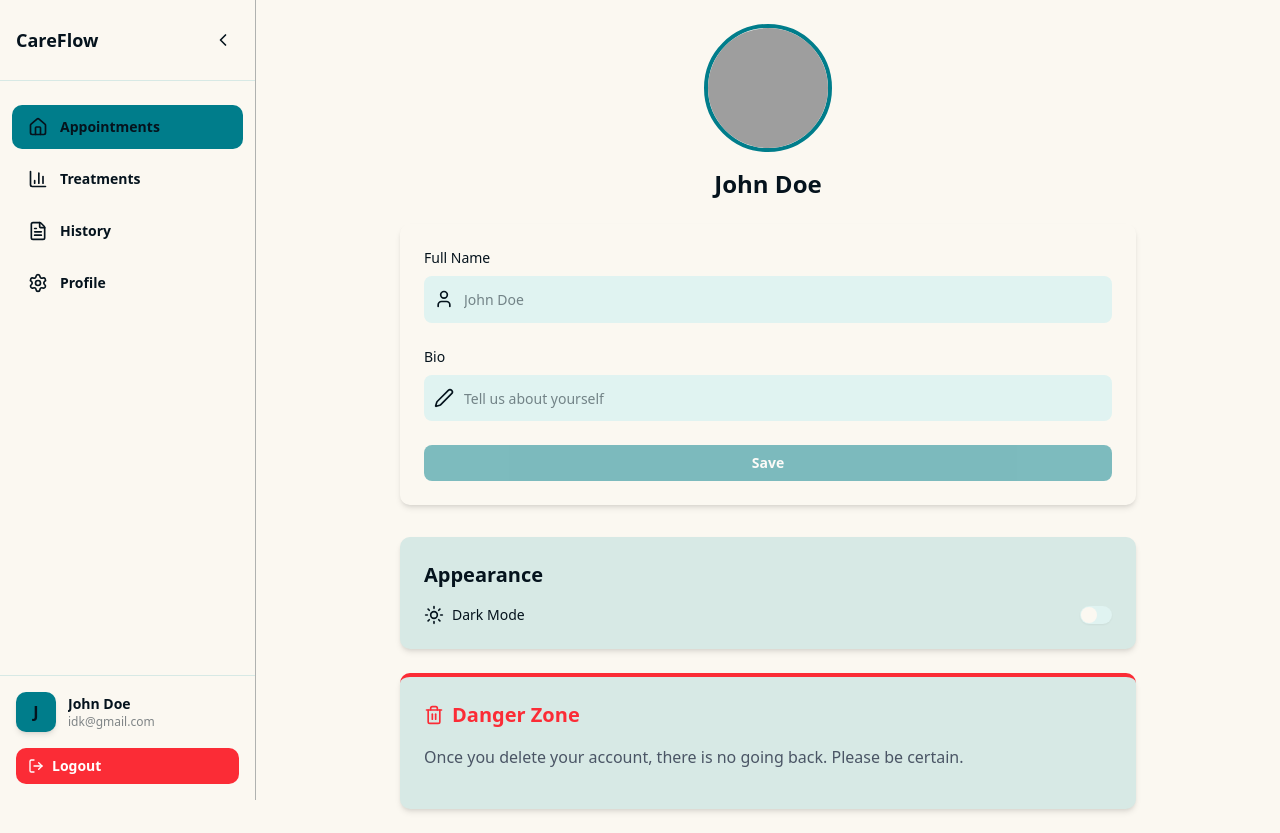
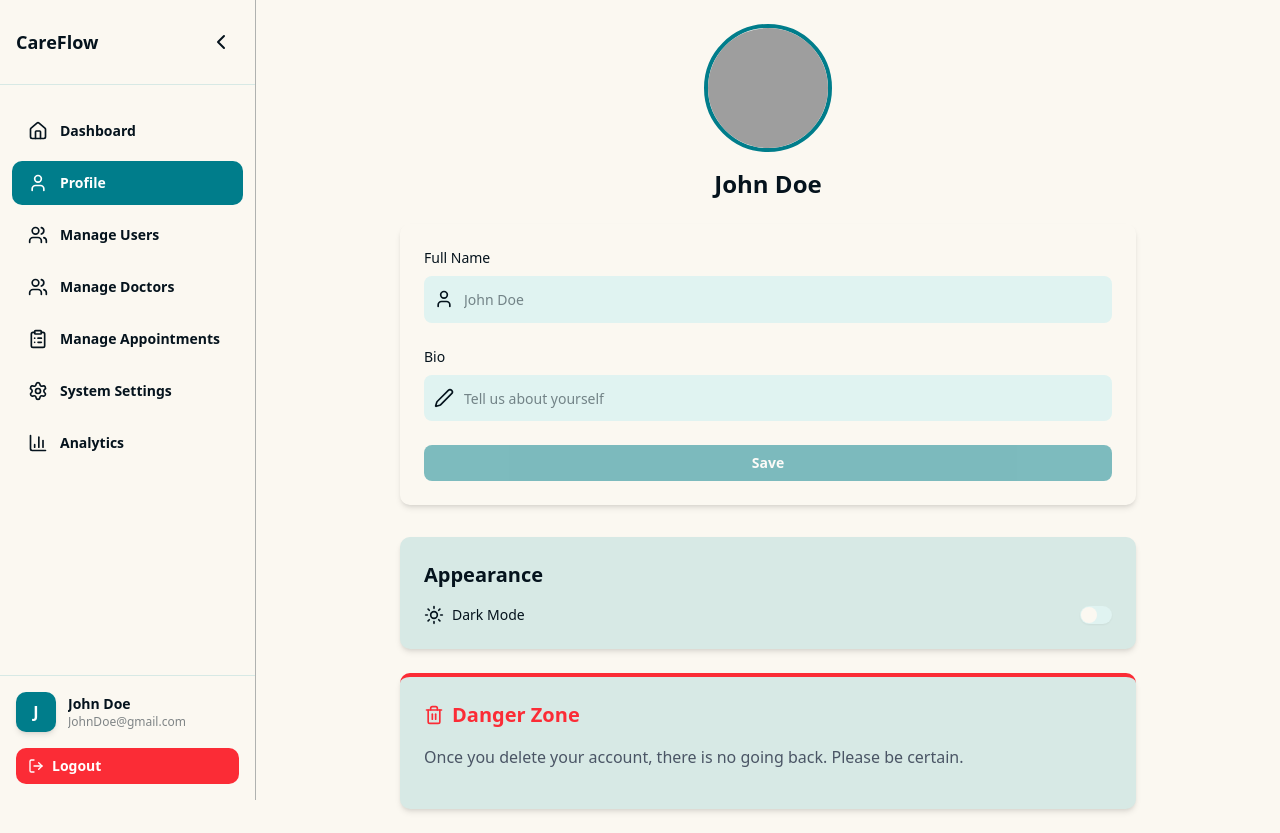
Before and after one commit to YahiaJouini/careflow-front, a React (Vite) app: page /dashboard/profile in a window 1280 px wide. Built offline with nearby package versions, Linux system fonts and the light colour scheme; grey boxes are pictures that could not be loaded.

Commit message:
handle navigation and active links

```diff
--- a/src/components/dashboard/SideBar.tsx
+++ b/src/components/dashboard/SideBar.tsx
@@ -1,39 +1,22 @@
+import { useAuth } from "@/context/authContext"
+import useActiveLink from "@/hooks/activeLinks"
+import { getSidebarItems } from "@/lib/navigation"
+import { cn } from "@/lib/utils"
+import { Link } from "@tanstack/react-router"
+import { ChevronLeft, ChevronRight, LogOut } from "lucide-react"
 import { useState } from "react"
-import {
-    ChevronLeft,
-    ChevronRight,
-    LogOut,
-    Home,
-    Settings,
-    FileText,
-    BarChart3,
-} from "lucide-react"
-import { cn } from "@/lib/utils"
-import { useAuth } from "@/context/authContext"
-import { User } from "@/types/user"
 
 export function Sidebar() {
-    const { logout } = useAuth()
-    const user: User = {
-        id: 1,
-        fullName: "John Doe",
-        email: "idk@gmail.com",
-        image: "https://i.pravatar.cc/150?img=3",
-        createdAt: "2023-01-01T00:00:00.000Z",
-    }
+    const { user, logout, isLoading } = useAuth()
+    const [isOpen, setIsOpen] = useState(true)
+    const activeFn = useActiveLink()
 
-    const [active, setActive] = useState("appointments")
-    const [isOpen, setIsOpen] = useState(true)
-
-    const navItems = [
-        { id: "appointments", label: "Appointments", icon: Home },
-        { id: "treatments", label: "Treatments", icon: BarChart3 },
-        { id: "history", label: "History", icon: FileText },
-        { id: "profile", label: "Profile", icon: Settings },
-    ]
+    // TODO: show loader
+    if (!user || isLoading) return
+    const items = getSidebarItems(user.role)
 
     const AvatarInitial = () => (
-        <div className="text-mainText bg-theme flex h-10 w-10 items-center justify-center rounded-lg font-semibold shadow-md">
+        <div className="bg-theme flex h-10 w-10 items-center justify-center rounded-lg font-semibold text-white shadow-md">
             {user.fullName.charAt(0).toUpperCase()}
         </div>
     )
@@ -42,50 +25,50 @@ export function Sidebar() {
         <>
             <aside
                 className={cn(
-                    "text-muted-foreground border-mainText/30 fixed top-0 left-0 flex h-screen flex-col border-r transition-all duration-300 ease-out",
+                    "text-muted-foreground border-mainText/30 fixed top-0 left-0 flex h-screen flex-col border-r transition-all",
                     isOpen ? "w-64" : "w-20",
                 )}
             >
+                {/* HEADER */}
                 <div className="border-lightBg flex items-center justify-between border-b px-4 py-6">
                     {isOpen && (
                         <h1 className="text-mainText text-lg font-bold">CareFlow</h1>
                     )}
                     <button
                         onClick={() => setIsOpen(!isOpen)}
-                        className="text-mainText hover:bg-lightBg rounded-lg p-1.5 transition-colors"
-                        aria-label="Toggle sidebar"
+                        className="text-mainText hover:bg-lightBg rounded-lg p-1.5"
                     >
-                        {isOpen ? (
-                            <ChevronLeft className="h-5 w-5" />
-                        ) : (
-                            <ChevronRight className="h-5 w-5" />
-                        )}
+                        {isOpen ? <ChevronLeft /> : <ChevronRight />}
                     </button>
                 </div>
 
                 <nav className="flex flex-1 flex-col gap-2 px-3 py-6">
-                    {navItems.map((item) => {
+                    {items.map((item) => {
                         const Icon = item.icon
-                        const isActive = active === item.id
+
+                        const isActive = activeFn(item.path)
+
                         return (
-                            <button
-                                key={item.id}
-                                onClick={() => setActive(item.id)}
+                            <Link
+                                // TODO: remove 'as any' when routes are created
+                                to={`/dashboard/${item.path}` as any}
+                                key={item.path}
                                 className={cn(
-                                    "text-mainText flex items-center gap-3 rounded-lg px-4 py-3 text-sm font-semibold transition-colors",
-                                    isActive ? "bg-theme" : "hover:bg-lightBg",
+                                    "text-mainText flex items-center gap-3 rounded-lg px-4 py-3 text-sm font-semibold",
+                                    isActive
+                                        ? "bg-theme text-white"
+                                        : "hover:bg-lightBg",
                                 )}
                                 title={!isOpen ? item.label : undefined}
                             >
-                                <Icon className="h-5 w-5 flex-shrink-0" />
-                                {isOpen && (
-                                    <span className="truncate">{item.label}</span>
-                                )}
-                            </button>
+                                <Icon className="h-5 w-5" />
+                                {isOpen && <span>{item.label}</span>}
+                            </Link>
                         )
                     })}
                 </nav>
 
+                {/* FOOTER */}
                 <div className="border-lightBg border-t p-4">
                     <div className="mb-4 flex items-center gap-3">
                         <AvatarInitial />
@@ -104,7 +87,7 @@ export function Sidebar() {
                     {isOpen && (
                         <button
                             onClick={logout}
-                            className="flex w-full items-center gap-2 rounded-lg bg-red-500 px-3 py-2 text-sm font-bold text-white transition-colors hover:bg-red-700"
+                            className="flex w-full items-center gap-2 rounded-lg bg-red-500 px-3 py-2 text-sm font-bold text-white hover:bg-red-700"
                         >
                             <LogOut className="h-4 w-4" />
                             Logout
@@ -114,7 +97,7 @@ export function Sidebar() {
             </aside>
 
             <div
-                className="transition-all duration-300 ease-out"
+                className="transition-all"
                 style={{ width: isOpen ? "16rem" : "5rem" }}
             />
         </>
--- a/src/context/authContext.tsx
+++ b/src/context/authContext.tsx
@@ -1,4 +1,4 @@
-import { useQuery, useQueryClient } from "@tanstack/react-query"
+import { useQueryClient } from "@tanstack/react-query"
 import {
     createContext,
     useCallback,
@@ -8,12 +8,11 @@ import {
     useState,
 } from "react"
 import { apiClient } from "../lib/axios"
-import { User } from "../types/user"
 import { AuthState } from "../types/auth"
 import { ServerResponse } from "../types/global"
 import { toast } from "sonner"
 import axios from "axios"
-import { USER_QUERY_KEY } from "../lib/constants"
+import { USER, USER_QUERY_KEY } from "../lib/constants"
 
 const AuthContext = createContext<AuthState | null>(null)
 
@@ -35,18 +34,18 @@ export default function AuthProvider({
     children: React.ReactNode
 }) {
     const [accessToken, setAccessToken] = useState<string | null>(cookies.get())
-    const [interceptorReady, setInterceptorsReady] = useState(false)
+    // const [interceptorReady, setInterceptorsReady] = useState(false)
     const queryClient = useQueryClient()
 
-    const { data: user = null, isLoading } = useQuery<User | null>({
-        queryKey: [USER_QUERY_KEY],
-        queryFn: async () => {
-            const { data } = await apiClient.get<ServerResponse>("/users")
-            return data.data
-        },
-        enabled: !!accessToken && interceptorReady,
-        retry: false,
-    })
+    // const { data: user = null, isLoading } = useQuery<User | null>({
+    //     queryKey: [USER_QUERY_KEY],
+    //     queryFn: async () => {
+    //         const { data } = await apiClient.get<ServerResponse>("/users")
+    //         return data.data
+    //     },
+    //     enabled: !!accessToken && interceptorReady,
+    //     retry: false,
+    // })
 
     const updateToken = useCallback(
         (newToken: string | null) => {
@@ -124,7 +123,7 @@ export default function AuthProvider({
             },
         )
 
-        setInterceptorsReady(true)
+        // setInterceptorsReady(true)
 
         return () => {
             apiClient.interceptors.request.eject(requestInterceptor)
@@ -134,13 +133,13 @@ export default function AuthProvider({
 
     const value = useMemo(
         (): AuthState => ({
-            user,
-            isLoading,
+            user: USER,
+            isLoading: false,
             logout,
             setAccessToken: updateToken,
             accessToken,
         }),
-        [user, isLoading, logout, updateToken, accessToken],
+        [logout, updateToken, accessToken],
     )
     return <AuthContext.Provider value={value}>{children}</AuthContext.Provider>
 }
--- /dev/null
+++ b/src/hooks/activeLinks.ts
@@ -0,0 +1,19 @@
+import { useLocation } from "@tanstack/react-router"
+
+const useActiveLink = () => {
+    const pathname = useLocation({ select: (loc) => loc.pathname })
+
+    const getActiveLink = (href: string) => {
+        const fullPath = href === "/" ? "/dashboard" : `/dashboard${href}`
+
+        if (pathname === fullPath) return true // exact match
+        if (fullPath !== "/dashboard" && pathname.startsWith(fullPath + "/"))
+            // nested routes only
+            return true
+        return false
+    }
+
+    return getActiveLink
+}
+
+export default useActiveLink
--- a/src/lib/constants.ts
+++ b/src/lib/constants.ts
@@ -1,2 +1,15 @@
+import { User } from "@/types/user"
+
 export const api = import.meta.env.VITE_BACKEND_API_URL as string
 export const USER_QUERY_KEY = "user"
+
+// TODO: remove this mock user
+export const USER: User = {
+    id: 1,
+    fullName: "John Doe",
+    role: "admin",
+    email: "JohnDoe@gmail.com",
+    createdAt: "2023-01-01T00:00:00.000Z",
+    image: "https://placehold.co/600x400/png",
+    bio: "This is a sample bio",
+}
--- /dev/null
+++ b/src/lib/navigation.ts
@@ -0,0 +1,62 @@
+import { SidebarItem } from "@/types/global"
+import { Role } from "@/types/user"
+import {
+    Home,
+    User,
+    CalendarPlus,
+    CalendarCheck,
+    BotMessageSquare,
+    ClipboardList,
+    Users,
+    Settings,
+    BarChart3,
+} from "lucide-react"
+
+const BaseBarItems: SidebarItem[] = [
+    { label: "Dashboard", path: "/", icon: Home },
+    { label: "Profile", path: "/profile", icon: User },
+]
+
+const PatientSidebar: SidebarItem[] = [
+    {
+        label: "Appointments",
+        path: "/patient/appointments",
+        icon: CalendarPlus,
+    },
+    { label: "Chatbot", path: "/patient/chatbot", icon: BotMessageSquare },
+]
+
+const DoctorSidebar: SidebarItem[] = [
+    {
+        label: "Appointment Requests",
+        path: "/doctor/requests",
+        icon: ClipboardList,
+    },
+    { label: "My Schedule", path: "/doctor/schedule", icon: CalendarCheck },
+    { label: "Patients", path: "/doctor/patients", icon: Users },
+]
+
+const AdminSidebar: SidebarItem[] = [
+    { label: "Manage Users", path: "/admin/users", icon: Users },
+    { label: "Manage Doctors", path: "/admin/doctors", icon: Users },
+    {
+        label: "Manage Appointments",
+        path: "/admin/appointments",
+        icon: ClipboardList,
+    },
+    { label: "System Settings", path: "/admin/settings", icon: Settings },
+    { label: "Analytics", path: "/admin/analytics", icon: BarChart3 },
+]
+
+export function getSidebarItems(role: Role): SidebarItem[] {
+    switch (role) {
+        case "patient":
+            return [...BaseBarItems, ...PatientSidebar]
+        case "doctor":
+            return [...BaseBarItems, ...DoctorSidebar]
+        case "admin":
+            return [...BaseBarItems, ...AdminSidebar]
+        default:
+            return BaseBarItems
+    }
+}
--- a/src/types/global.ts
+++ b/src/types/global.ts
@@ -5,3 +5,9 @@ export type ServerResponse = {
 }
 
 export type Theme = "light" | "dark" | "system"
+
+export type SidebarItem = {
+    label: string
+    path: `/${string}`
+    icon: React.ElementType<React.SVGProps<SVGSVGElement>>
+}
--- a/src/types/user.ts
+++ b/src/types/user.ts
@@ -1,7 +1,9 @@
+export type Role = "patient" | "doctor" | "admin"
 export type User = {
     id: number
     fullName: string
     email: string
+    role: Role
     image: string | null
     createdAt: string
     bio?: string | null
```
